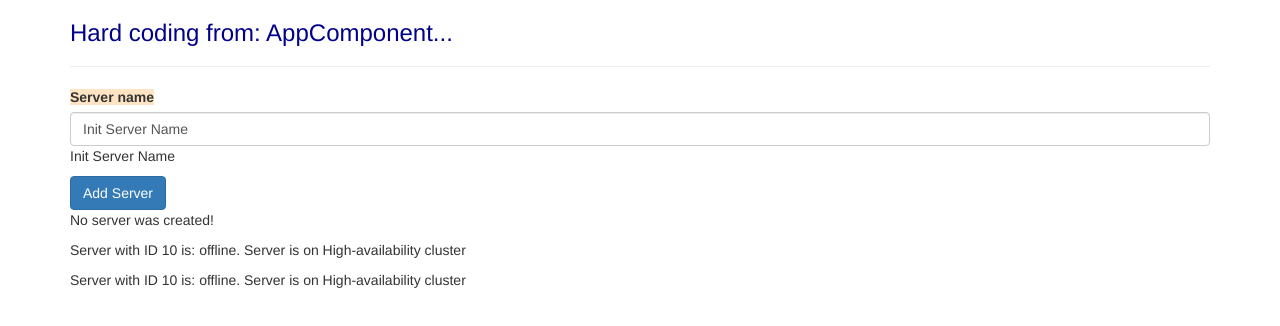
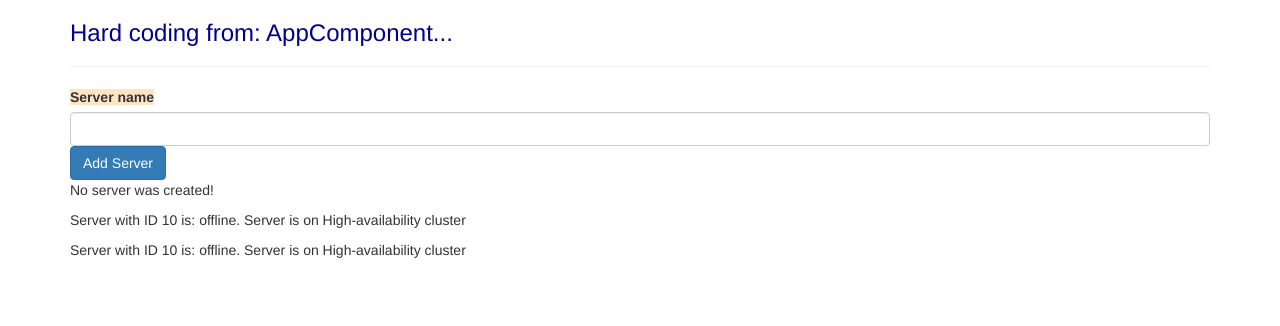
Before and after one commit to dnovello/ng-my-app, an Angular app: page / in a window 1280 px wide. Shown: the top 326 px of the page. Built offline with nearby package versions, Linux system fonts and the light colour scheme.

Commit message:
34. Combining all forms od Databinding

```diff
--- a/src/app/servers/servers.component.html
+++ b/src/app/servers/servers.component.html
@@ -1,12 +1,10 @@
 <label for="">Server name</label>
-<!-- 31.Passing and Using Data with Event Binding -->
 <!-- <input type="text" class="form-control" (input)="onUpdateServerName($event)" /> -->
 
-<!-- 33.Two Way Databinding: use [(ngModel)]="" to update property "serverName"; furthermore, if I change the "serverName" property (runtime) the input name also changes (to see that use the above input form)-->
+<!-- 34. Combining all forms of Databinding:  -->
 <input type="text" class="form-control" [(ngModel)]="serverName" />
 
-<!-- 33.Two Way Databinding: by [(ngModel)]="" the property "serverName" is updated below too -->
-<p>{{ serverName }}</p>
+<!-- <p>{{ serverName }}</p> -->
 
 <button
   class="btn btn-primary"
--- a/src/app/servers/servers.component.ts
+++ b/src/app/servers/servers.component.ts
@@ -8,15 +8,18 @@ import { Component, OnInit } from '@angular/core';
 export class ServersComponent implements OnInit {
   allowNewServer = false;
   serverCreationStatus = 'No server was created!';
-  serverName = 'Init Server Name';
+  //34. Combining all forms of Databinding: clear default value
+  serverName = '';
 
   constructor() {
     setTimeout(() => (this.allowNewServer = true), 2000);
   }
   ngOnInit() {}
 
+  //34. Combining all forms of Databinding: concatenate with serverName value come from "[(ngModel)]" template directive.
   onCreateServer() {
-    this.serverCreationStatus = 'Server created!!';
+    this.serverCreationStatus =
+      'Server created! The name is: ' + this.serverName;
   }
   //31.Passing and Using Data with Event Binding
   onUpdateServerName(event: Event) {
```
